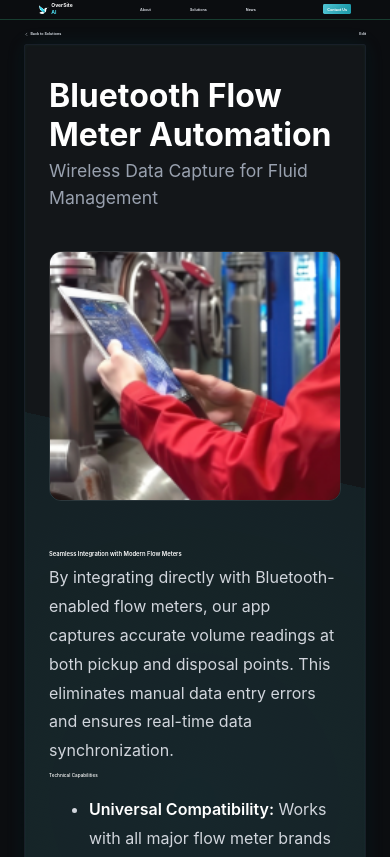
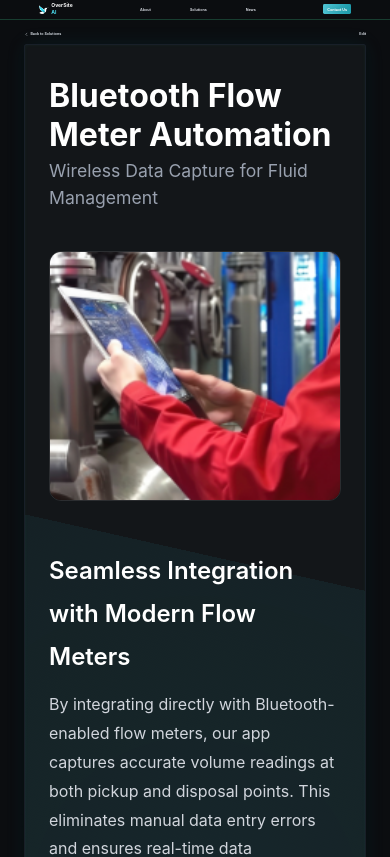
Before and after one commit to oversiteai/oversiteai.io-web, a React (Vite) app: page /oversiteai.io-web/solution/detail/2 in a window 390 px wide. Shown: the top 857 px of the page. Built offline with nearby package versions, Linux system fonts and the light colour scheme; some icons are missing.

Commit message:
mobile styling on solution details

```diff
--- a/src/components/SolutionDetail.css
+++ b/src/components/SolutionDetail.css
@@ -323,6 +323,16 @@
     font-size: 1rem;
   }
 
+  .solution-detail-body h2 {
+    font-size: 1.5rem;
+    margin: 1.5rem 0 0.75rem 0;
+  }
+
+  .solution-detail-body h3 {
+    font-size: 1.25rem;
+    margin: 1.25rem 0 0.5rem 0;
+  }
+
   .solution-detail-images {
     grid-template-columns: 1fr;
   }
```
